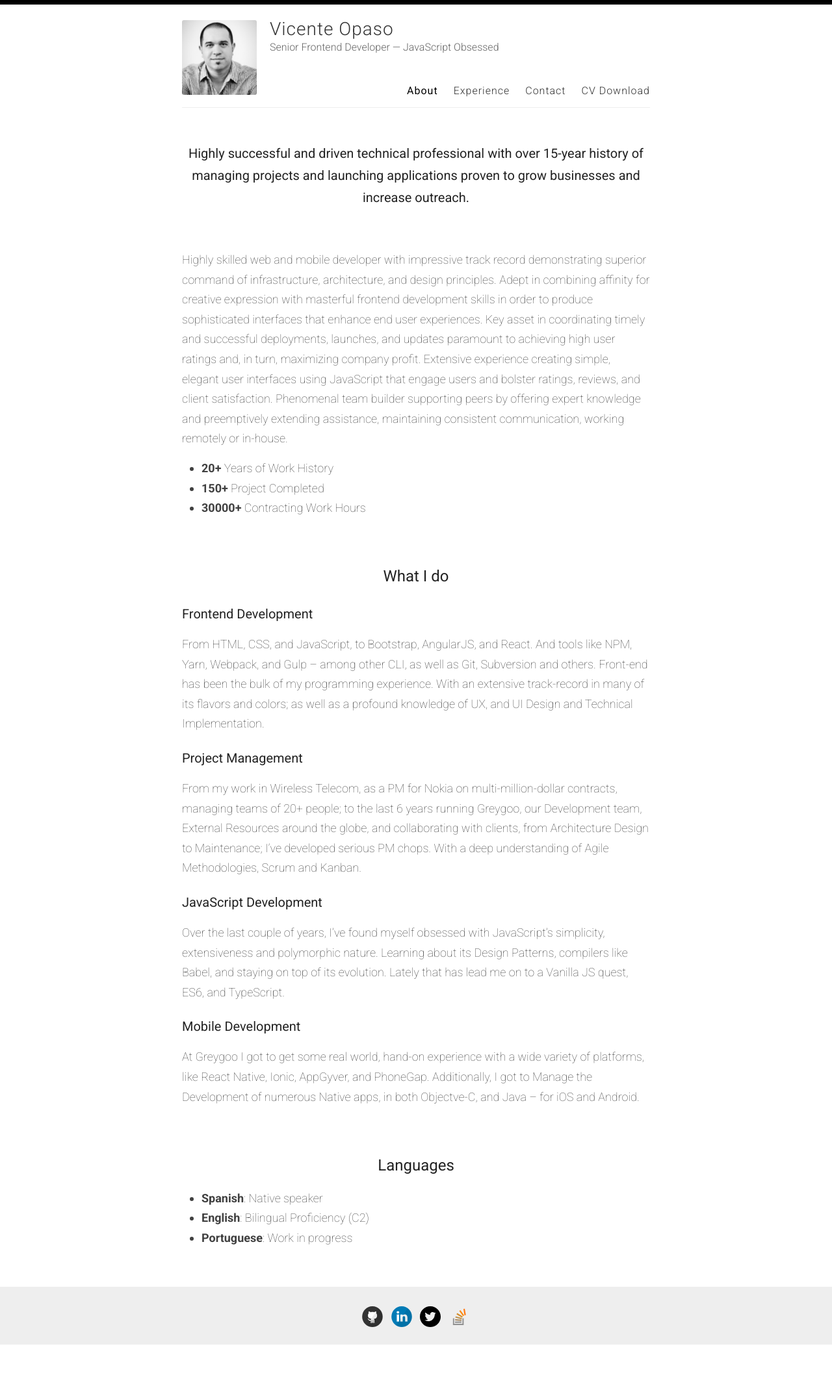
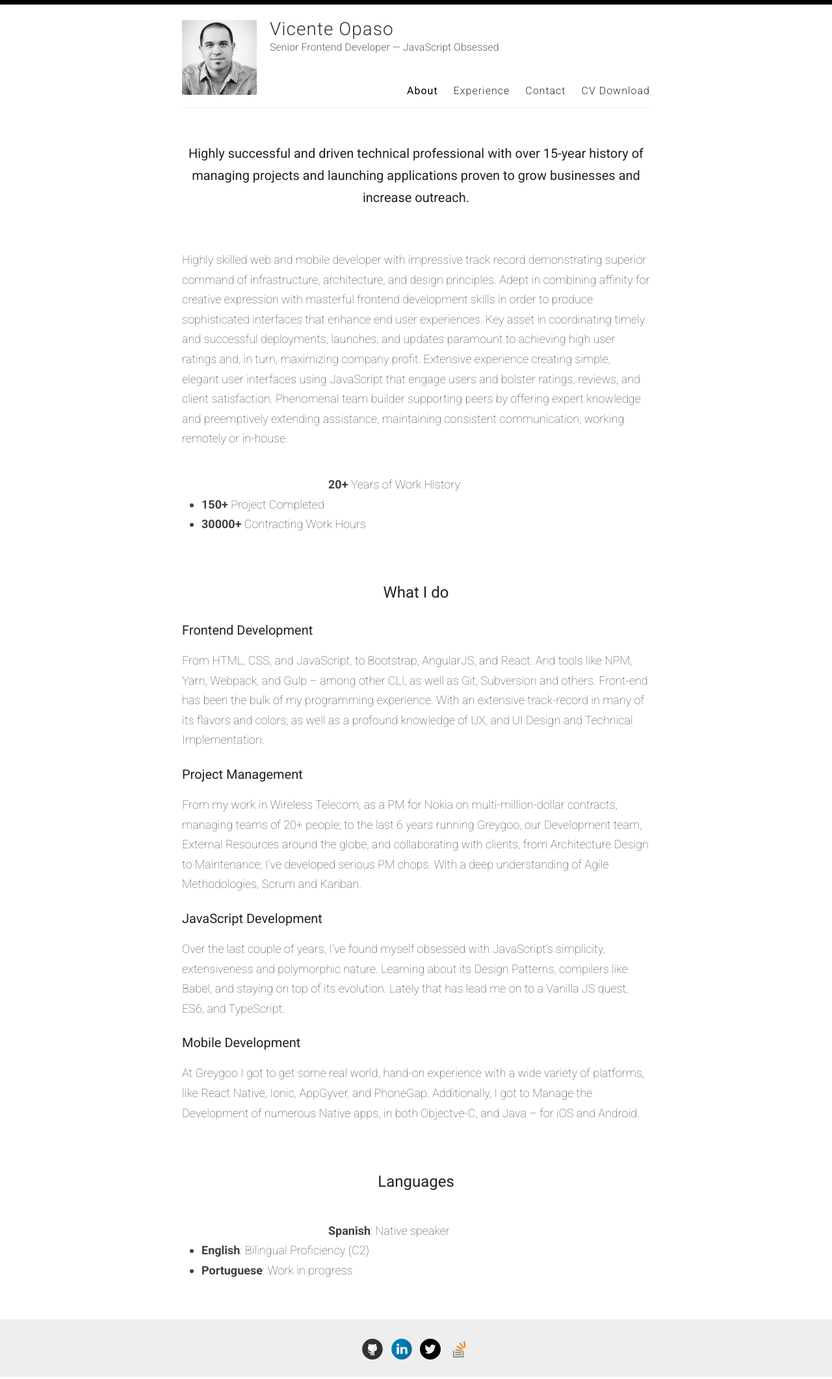
Before and after one commit to vicenteopaso/vicenteopaso, a Jekyll site: the page built from _pages/index.md, in a window 1280 px wide. Shown: the whole page at 65% size. Built offline with Jekyll 4.4.1, drawn with Linux system fonts in a browser that asks for light colours; before the commit the page ends 2073 px from its top, so only the background shows below that.

Commit message:
Update _custom.scss

```diff
--- a/_sass/_custom.scss
+++ b/_sass/_custom.scss
@@ -41,6 +41,15 @@ hr {
     &#highly-successful-and-driven-technical-professional-with-over-15-year-history-of-managing-projects-and-launching-applications-proven-to-grow-businesses-and-increase-outreach {
       text-align: center !important;
       margin: 4rem 0;
+    }
+  }
+  ul {
+    :first-of-type {
+      list-style: none;
+      margin-left: auto;
+      margin-right: auto;
+      width: 300px;
+      margin-top: 40px;
     }
   }
 }
```
